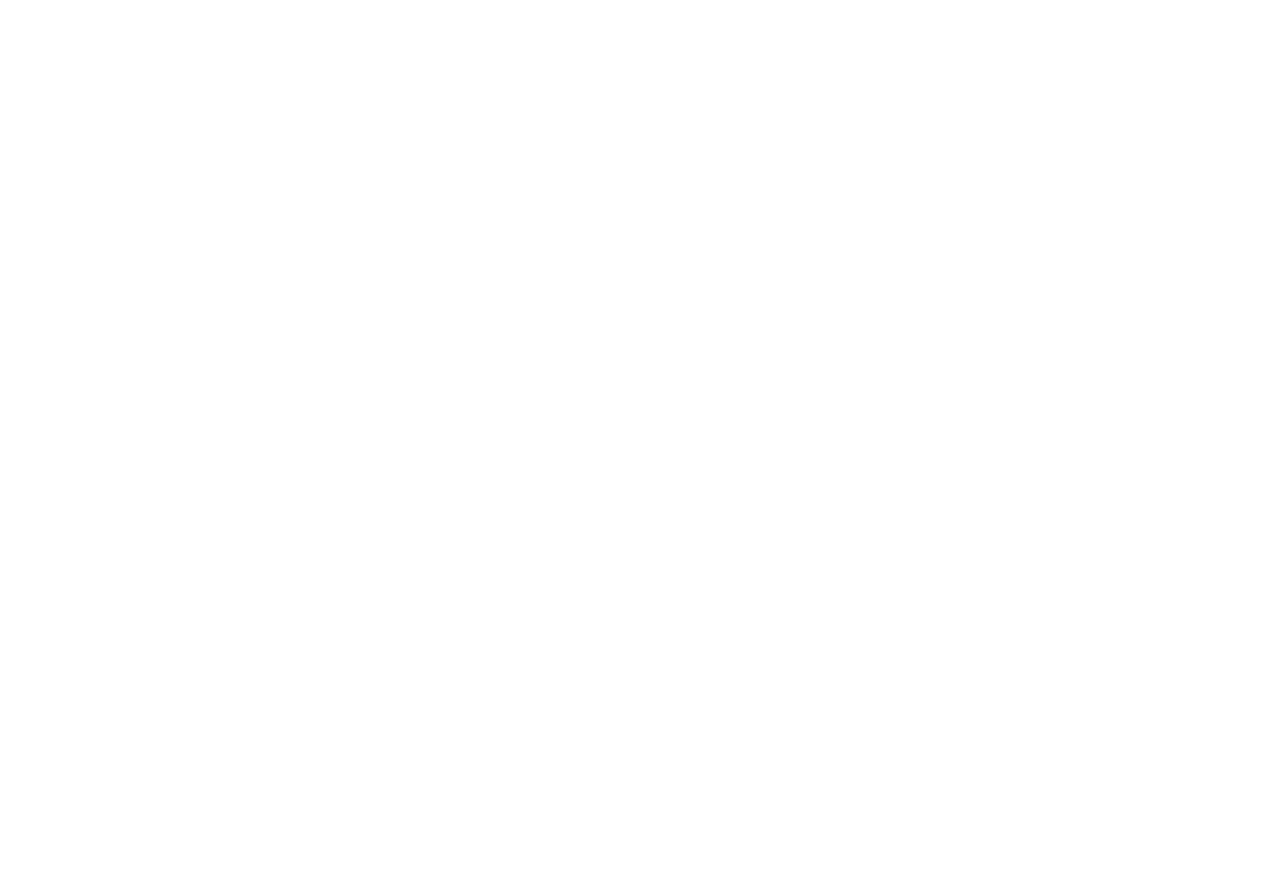
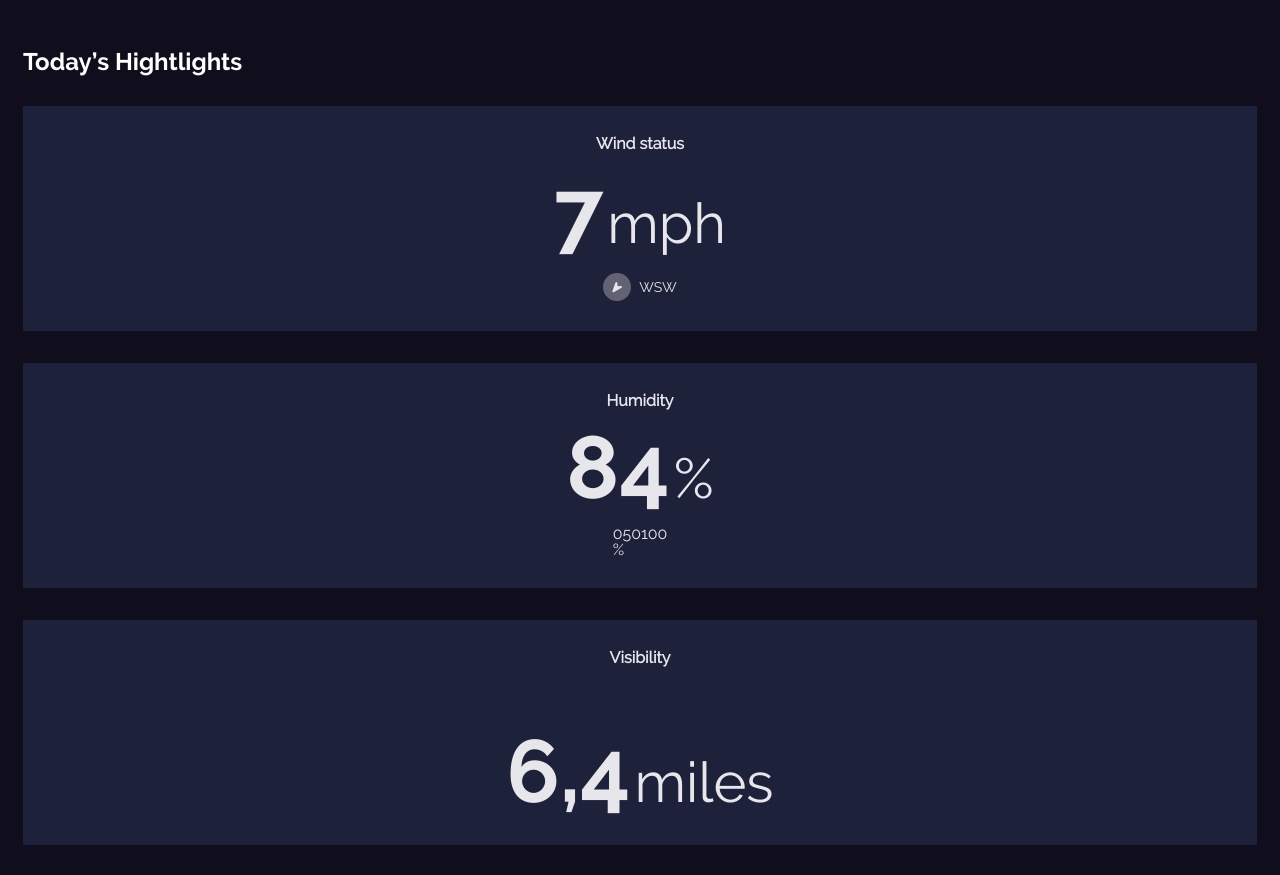
Before and after one commit to LuisDev2001/wheater-app-vue, a Vue app: page / in a window 1280 px wide. Shown: the part 1294-2169 px from the top of the page. Before the commit the page ends 1093 px from the top, so only its background shows below. Built offline with nearby package versions, Linux system fonts and the light colour scheme.

Commit message:
feat: add Cards Hightlights weather and some fix some styles :)

```diff
--- /dev/null
+++ b/src/assets/sass/components/_PxCardHightlights.scss
@@ -0,0 +1,23 @@
+@import "../utils/_variables.scss";
+
+.card__hightlights {
+  &-title {
+    font-family: $font-regular;
+    font-size: 1rem;
+  }
+  &-numbers {
+    display: inline-flex;
+    flex-wrap: nowrap;
+    align-items: flex-end;
+    span:first-child {
+      font-family: $font-bold;
+      font-size: 5.5rem;
+      margin: 0 4px 0 0;
+    }
+    span:last-child {
+      font-size: 3.5rem;
+      font-family: $font-regular;
+      padding: 0 0 5px 0;
+    }
+  }
+}
--- /dev/null
+++ b/src/assets/sass/components/_PxHightlights.scss
@@ -0,0 +1,45 @@
+@import "../utils/_variables.scss";
+
+.hightlights {
+  padding: 0 1.4375rem;
+  h2 {
+    font-family: $font-bold;
+    font-size: 1.5rem;
+    color: #ffffff;
+    margin: 0 0 2rem 0;
+  }
+  .card__hightlights {
+    padding: 1.875rem 1.375rem;
+    margin: 0 0 2rem 0;
+    width: 100%;
+    height: 225px;
+    display: flex;
+    align-items: center;
+    justify-content: space-between;
+    flex-direction: column;
+    color: #e7e7eb;
+    background: #1e213a;
+
+    &:last-child {
+      margin: 0;
+    }
+    &-near-me {
+      span:last-child {
+        font-size: 0.875rem;
+      }
+    }
+    &-icon {
+      background: #616375;
+      border-radius: 50%;
+      display: inline-flex;
+      align-items: center;
+      justify-content: center;
+      transform: rotate(175deg);
+      margin: 0 8px 0 0;
+      padding: 9px;
+      svg {
+        font-size: 10px;
+      }
+    }
+  }
+}
--- a/src/assets/sass/components/_PxPrincipalInformationWeather.scss
+++ b/src/assets/sass/components/_PxPrincipalInformationWeather.scss
@@ -1,5 +1,5 @@
 .weather {
-  padding: 1.125rem 0.6875rem;
+  padding: 1.125rem 0.6875rem 6.5625rem;
   background: #1e213a;
   &__search {
     width: 100%;
--- /dev/null
+++ b/src/components/CardWeather/PxCardHightlights.vue
@@ -0,0 +1,29 @@
+<template>
+  <div class="card__hightlights">
+    <h3 class="card__hightlights-title">{{ cardTitle }}</h3>
+    <div class="card__hightlights-numbers">
+      <span>
+        {{ cardNumber }}
+      </span>
+      <span>
+        {{ cardTypeNumber }}
+      </span>
+    </div>
+    <slot></slot>
+  </div>
+</template>
+
+<script>
+export default {
+  name: "PxCardHightlights",
+  props: {
+    cardTitle: String,
+    cardNumber: String,
+    cardTypeNumber: String,
+  },
+};
+</script>
+
+<style lang="scss" scoped>
+@import "~@/assets/sass/components/_PxCardHightlights.scss";
+</style>
--- /dev/null
+++ b/src/components/Hightlights/PxHightlights.vue
@@ -0,0 +1,68 @@
+<template>
+  <section class="hightlights">
+    <h2>Today’s Hightlights</h2>
+
+    <PxCardHightlights
+      cardTitle="Wind status"
+      cardNumber="7"
+      cardTypeNumber="mph"
+    >
+      <div class="card__hightlights-near-me">
+        <span class="card__hightlights-icon">
+          <font-awesome-icon icon="location-arrow" />
+        </span>
+        <span>WSW</span>
+      </div>
+    </PxCardHightlights>
+
+    <PxCardHightlights cardTitle="Humidity" cardNumber="84" cardTypeNumber="%">
+      <div class="card__hightlights-range">
+        <div class="card__hightlights-range-numbers">
+          <span>0</span>
+          <span>50</span>
+          <span>100</span>
+        </div>
+        <div class="card__hightlights-range-bar">
+          <div class="card__hightlights-range-charge"></div>
+        </div>
+        <div class="card__hightlights-percent">%</div>
+      </div>
+    </PxCardHightlights>
+
+    <PxCardHightlights
+      cardTitle="Visibility"
+      cardNumber="6,4"
+      cardTypeNumber="miles"
+    >
+    </PxCardHightlights>
+
+    <PxCardHightlights
+      cardTitle="Air Pressure"
+      cardNumber="998"
+      cardTypeNumber="mb"
+    >
+    </PxCardHightlights>
+  </section>
+</template>
+
+<script>
+import PxCardHightlights from "../CardWeather/PxCardHightlights";
+
+//Icons
+import { library } from "@fortawesome/fontawesome-svg-core";
+import { faLocationArrow } from "@fortawesome/free-solid-svg-icons";
+import { FontAwesomeIcon } from "@fortawesome/vue-fontawesome";
+library.add(faLocationArrow);
+
+export default {
+  name: "PxHightlights",
+  components: {
+    PxCardHightlights,
+    FontAwesomeIcon,
+  },
+};
+</script>
+
+<style lang="scss" scoped>
+@import "~@/assets/sass/components/_PxHightlights.scss";
+</style>
--- a/src/components/WeatherInformation/PxDaysInformationWeather.vue
+++ b/src/components/WeatherInformation/PxDaysInformationWeather.vue
@@ -19,8 +19,16 @@
 };
 </script>
 
-<style laang="scss" scoped>
+<style lang="scss" scoped>
 .weather-days-container {
-  padding: 52px 16px;
+  padding: 52px 3.375rem;
+  grid-template-columns: 1fr;
+  gap: 32px 16px;
+  @media screen and (min-width: 420px) {
+    &.grid {
+      gap: 32px 26px;
+      grid-template-columns: 1fr 1fr;
+    }
+  }
 }
 </style>
--- a/src/views/Home.vue
+++ b/src/views/Home.vue
@@ -2,17 +2,20 @@
   <div class="home">
     <PxPrincipalInformationWeather />
     <PxDaysInformationWeather />
+    <PxHightlights />
   </div>
 </template>
 
 <script>
 import PxPrincipalInformationWeather from "@/components/WeatherInformation/PxPrincipalInformationWeather";
 import PxDaysInformationWeather from "@/components/WeatherInformation/PxDaysInformationWeather";
+import PxHightlights from "@/components/Hightlights/PxHightlights";
 export default {
   name: "Home",
   components: {
     PxPrincipalInformationWeather,
     PxDaysInformationWeather,
+    PxHightlights,
   },
 };
 </script>
```
